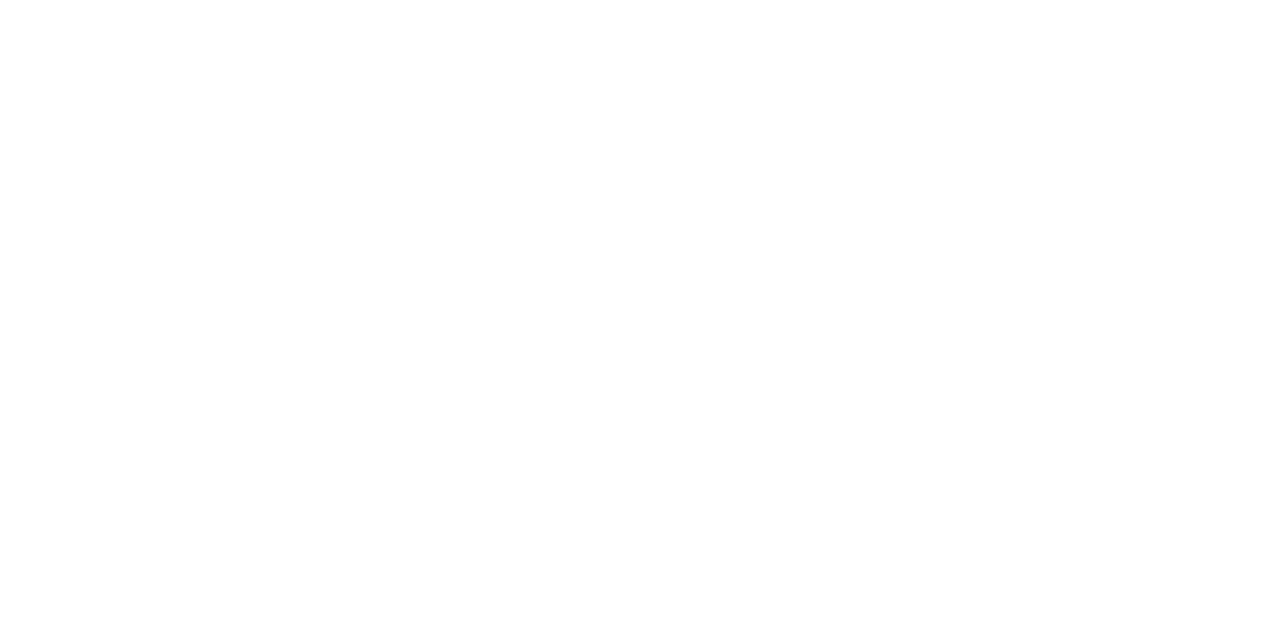
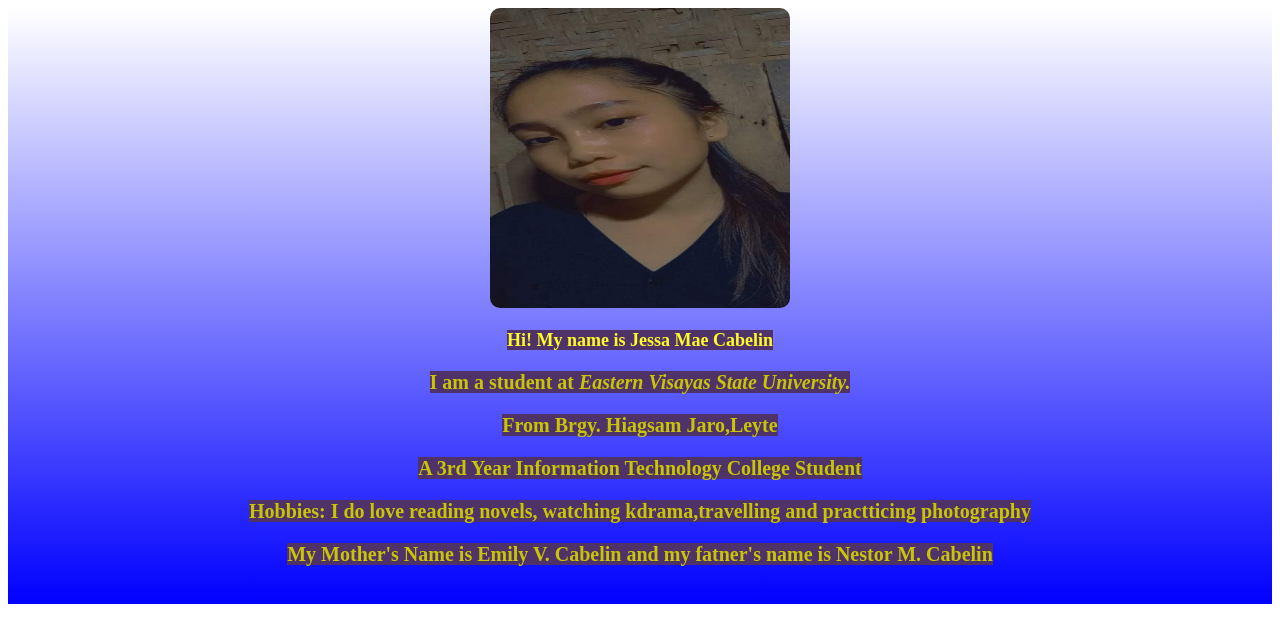
Before and after one commit to JessaMaeCabelin/Activity1, a plain HTML site: page index.html in a window 1280 px wide. Drawn offline with Linux system fonts and the light colour scheme.

Commit message:
adding content portfolio

```diff
--- a/index.html
+++ b/index.html
@@ -6,6 +6,35 @@
 		<title>Activity1</title>
 </head>
 <body>
+    <div style="
+      background:linear-gradient(white,blue);
+      height: 100%;
+      text-align:center;
+      margin:0px;
+      padding: 0em;">
+
+  <img src="Jessa.jpeg" alt="me" style="
+      width:300px;
+      height:300px;
+      margin: auto 100px;
+      padding: 0px auto;
+      border-radius: 10px;"
+      >
+
+    <p style="font-size:18px; text-align: center;"><b style="background-color:rgb(79, 50, 104);color:#fffb2b" >
+      Hi! My name is Jessa Mae Cabelin</b>
+    </p>
+
+    <p style="font-size:20px"><b style="background-color:rgb(79, 50, 104);color:#c9c504">
+      I am a student at<i> Eastern Visayas State University.</i></b></p>
+
+      <p style="font-size:20px"><b style="background-color:rgb(79, 50, 104);color:#c9c504"> From Brgy. Hiagsam Jaro,Leyte</b></p>
+      <p style="font-size:20px"><b style="background-color:rgb(79, 50, 104);color:#c9c504">A 3rd Year  Information Technology College Student</b></p>
+
+      <p style="font-size:20px"><b style="background-color:rgb(79, 50, 104);color:#c9c504">Hobbies: I do love reading novels, watching kdrama,travelling and practticing photography</b></p>
+      <p style="font-size:20px"><b style="background-color:rgb(79, 50, 104);color:#c9c504">My Mother's Name is Emily V. Cabelin and my fatner's name is Nestor M. Cabelin</b></p>
+   <br>
+   </div>
 
 </body>
 </html>
```
Also changed, not shown: Jessa.jpeg (added).
